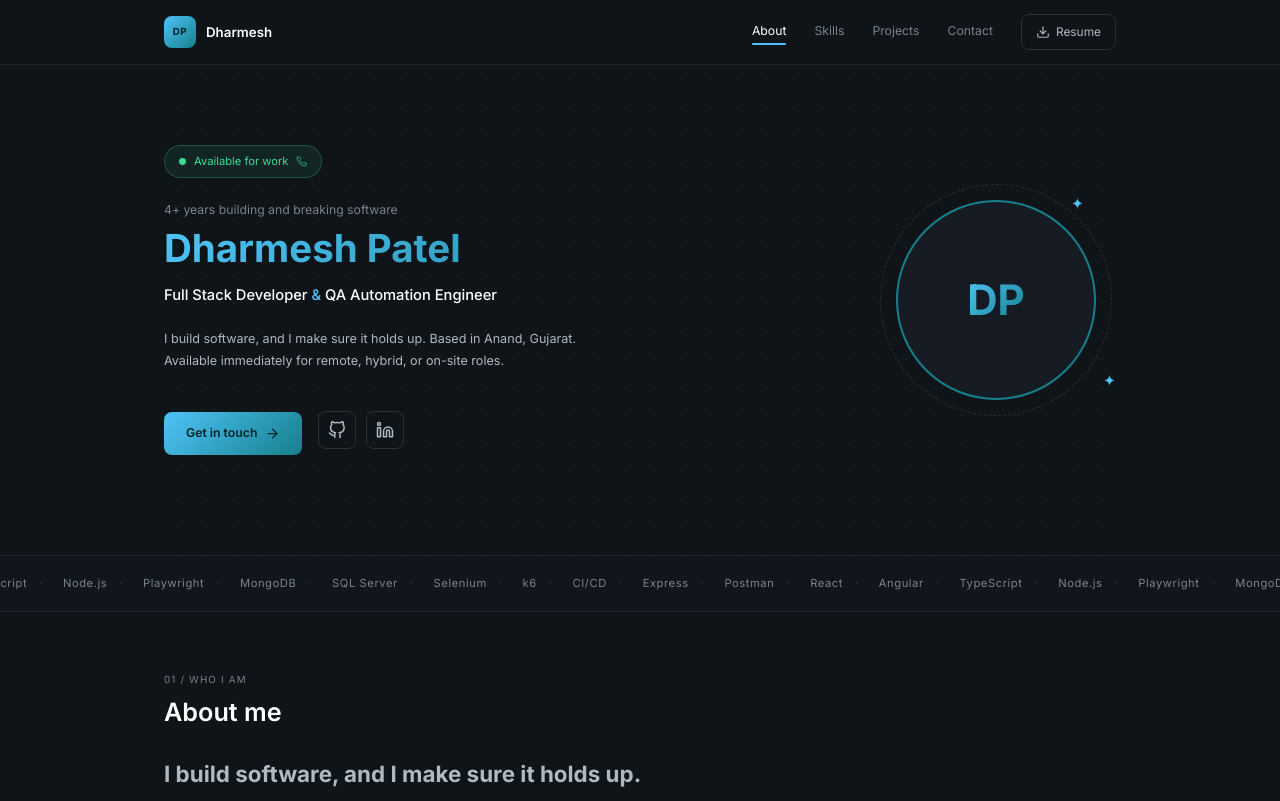
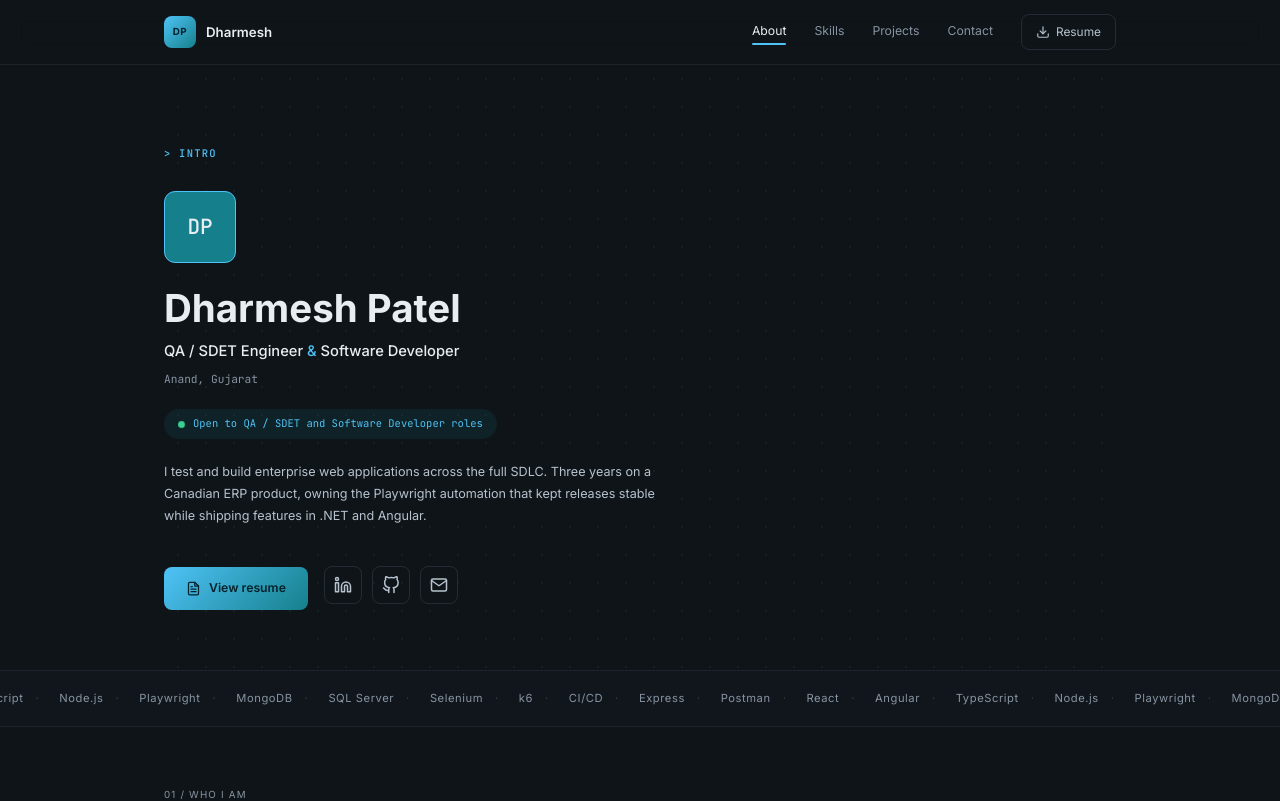
Before and after one commit to dharmeshpt2710/portfolio, a React (Vite) app: page / in a window 1280 px wide. Shown: the top 801 px of the page. Built offline with nearby package versions, Linux system fonts and the light colour scheme.

Commit message:
Phase 1: rebuild hero with QA-first positioning, monogram, and updated palette

```diff
--- a/index.html
+++ b/index.html
@@ -6,12 +6,12 @@
     <meta name="viewport" content="width=device-width, initial-scale=1.0" />
     <meta
       name="description"
-      content="Portfolio of Dharmesh Patel, a full stack developer and QA automation engineer with 4+ years of experience in React, Angular, Node.js, and Playwright/Selenium test automation."
+      content="Portfolio of Dharmesh Patel, QA / SDET Engineer and Software Developer with 3+ years of experience in Playwright, Selenium, .NET, Angular, and Node.js."
     />
-    <title>Dharmesh Patel | Full Stack Developer & QA Automation Engineer</title>
+    <title>Dharmesh Patel | QA / SDET Engineer & Software Developer</title>
     <link rel="preconnect" href="https://fonts.googleapis.com" />
     <link rel="preconnect" href="https://fonts.gstatic.com" crossorigin />
-    <link href="https://fonts.googleapis.com/css2?family=Inter:wght@400;500;600;700&display=swap" rel="stylesheet" />
+    <link href="https://fonts.googleapis.com/css2?family=Inter:wght@400;500;600;700&family=JetBrains+Mono:wght@400;500&display=swap" rel="stylesheet" />
   </head>
   <body>
     <div id="root"></div>
--- a/src/components/layout/Navbar.jsx
+++ b/src/components/layout/Navbar.jsx
@@ -54,7 +54,7 @@ function Navbar() {
               {link.label}
             </a>
           ))}
-          <a href="/Dharmesh_Resume.pdf" className="navbar-resume" download aria-label="Download resume">
+          <a href={`${import.meta.env.BASE_URL}Dharmesh_Resume.pdf`} className="navbar-resume" download aria-label="Download resume">
             <FiDownload size={14} aria-hidden="true" />
             Resume
           </a>
--- a/src/components/sections/Hero.css
+++ b/src/components/sections/Hero.css
@@ -1,9 +1,8 @@
 .hero {
   position: relative;
-  padding: 80px 0 100px;
+  padding: 80px 0 60px;
 }
 
-/* Dotted grid background texture */
 .hero::before {
   content: '';
   position: absolute;
@@ -17,10 +16,64 @@
 .hero-inner {
   position: relative;
   z-index: 1;
-  display: grid;
-  grid-template-columns: 1fr auto;
-  gap: 64px;
+}
+
+/* Section eyebrow */
+.section-eyebrow {
+  font-family: var(--mono);
+  font-size: 0.75rem;
+  font-weight: 500;
+  text-transform: uppercase;
+  letter-spacing: 0.12em;
+  color: var(--accent-light);
+  margin: 0 0 28px;
+}
+
+/* Monogram */
+.hero-monogram {
+  width: 72px;
+  height: 72px;
+  border-radius: var(--radius-md);
+  background: var(--accent);
+  border: 1.5px solid var(--accent-light);
+  display: flex;
   align-items: center;
+  justify-content: center;
+  margin-bottom: 24px;
+}
+
+.hero-monogram-text {
+  font-family: var(--mono);
+  font-size: 1.5rem;
+  font-weight: 500;
+  color: var(--text-primary);
+  line-height: 1;
+}
+
+.hero-name {
+  font-size: 2.75rem;
+  font-weight: 700;
+  margin: 0 0 10px;
+  line-height: 1.1;
+  color: var(--text-primary);
+}
+
+.hero-tagline {
+  font-size: 1.05rem;
+  font-weight: 500;
+  color: var(--text-primary);
+  margin: 0 0 6px;
+}
+
+.hero-amp {
+  color: var(--accent-light);
+}
+
+.hero-location {
+  font-family: var(--mono);
+  font-size: 0.8rem;
+  color: var(--text-muted);
+  margin: 0 0 20px;
 }
 
 /* Status pill */
@@ -30,23 +83,11 @@
   gap: 8px;
   padding: 6px 14px;
   border-radius: 999px;
-  background: rgba(61, 220, 151, 0.08);
-  border: 1px solid rgba(61, 220, 151, 0.25);
-  font-size: 0.8rem;
-  color: var(--status);
+  background: rgba(21, 128, 140, 0.12);
+  font-family: var(--mono);
+  font-size: 0.75rem;
+  color: var(--accent-light);
   margin-bottom: 22px;
-  text-decoration: none;
-  cursor: pointer;
-  transition: background 0.2s ease, border-color 0.2s ease;
-}
-
-.hero-status:hover {
-  background: rgba(61, 220, 151, 0.16);
-  border-color: rgba(61, 220, 151, 0.5);
-}
-
-.hero-status-phone {
-  opacity: 0.75;
 }
 
 .status-dot {
@@ -63,39 +104,11 @@
   50%       { opacity: 0.4; transform: scale(0.72); }
 }
 
-.hero-eyebrow {
-  color: var(--text-muted);
-  font-size: 0.875rem;
-  margin: 0 0 6px;
-}
-
-.hero-name {
-  font-size: 2.75rem;
-  font-weight: 700;
-  margin: 0 0 14px;
-  line-height: 1.1;
-  background: var(--accent-gradient);
-  background-clip: text;
-  -webkit-background-clip: text;
-  -webkit-text-fill-color: transparent;
-}
-
-.hero-tagline {
-  font-size: 1.05rem;
-  font-weight: 500;
-  color: var(--text-primary);
-  margin: 0 0 20px;
-}
-
-.hero-amp {
-  color: var(--accent-light);
-}
-
 .hero-intro {
   color: var(--text-body);
   font-size: 0.9rem;
   line-height: 1.75;
-  max-width: 440px;
+  max-width: 520px;
   margin: 0 0 32px;
 }
 
@@ -113,7 +126,7 @@
   gap: 8px;
   padding: 11px 22px;
   border-radius: var(--radius-sm);
-  background: var(--accent-gradient);
+  background: var(--accent-light);
   color: #06222a;
   font-weight: 600;
   font-size: 0.875rem;
@@ -151,82 +164,18 @@
   color: var(--accent-light);
 }
 
-/* Avatar */
-.hero-right {
-  display: flex;
-  align-items: center;
-  justify-content: center;
-  padding: 20px;
-  overflow: hidden;
-}
-
-.hero-avatar-wrap {
-  position: relative;
-  width: 200px;
-  height: 200px;
-}
-
-.hero-avatar-dashed {
-  position: absolute;
-  inset: -16px;
-  border-radius: 50%;
-  border: 1.5px dashed var(--border);
-}
-
-.hero-avatar {
-  width: 200px;
-  height: 200px;
-  border-radius: 50%;
-  border: 2px solid var(--accent);
-  background: var(--surface);
-  display: flex;
-  align-items: center;
-  justify-content: center;
-}
-
-.hero-avatar-initials {
-  font-size: 3rem;
-  font-weight: 700;
-  background: var(--accent-gradient);
-  background-clip: text;
-  -webkit-background-clip: text;
-  -webkit-text-fill-color: transparent;
-  line-height: 1;
-}
-
-.hero-sparkle {
-  position: absolute;
-  color: var(--accent-light);
-  font-size: 1.1rem;
-  line-height: 1;
-  pointer-events: none;
-  user-select: none;
-}
-
-.hero-sparkle-1 {
-  top: -4px;
-  right: 12px;
-}
-
-.hero-sparkle-2 {
-  bottom: 12px;
-  right: -20px;
-}
-
-/* Mobile: single column, avatar on top */
 @media (max-width: 640px) {
   .hero {
-    padding: 60px 0 80px;
+    padding: 60px 0 40px;
   }
 
   .hero-inner {
-    grid-template-columns: 1fr;
     text-align: center;
-    gap: 40px;
   }
 
-  .hero-right {
-    order: -1;
+  .hero-monogram {
+    margin-left: auto;
+    margin-right: auto;
   }
 
   .hero-name {
--- a/src/components/sections/Hero.jsx
+++ b/src/components/sections/Hero.jsx
@@ -1,4 +1,4 @@
-import { FiGithub, FiLinkedin, FiArrowRight, FiPhone } from 'react-icons/fi'
+import { FiGithub, FiLinkedin, FiMail, FiFileText } from 'react-icons/fi'
 import './Hero.css'
 
 function Hero() {
@@ -6,26 +6,50 @@ function Hero() {
     <section id="hero" className="hero">
       <div className="hero-inner">
         <div className="hero-left">
-          <a href="tel:+919925642153" className="hero-status" aria-label="Call now">
-            <span className="status-dot" aria-hidden="true" />
-            Available for work
-            <FiPhone size={11} className="hero-status-phone" aria-hidden="true" />
-          </a>
+          <p className="section-eyebrow">&gt; INTRO</p>
 
-          <p className="hero-eyebrow">4+ years building and breaking software</p>
+          <div className="hero-monogram" aria-hidden="true">
+            <span className="hero-monogram-text">DP</span>
+          </div>
+
           <h1 className="hero-name">Dharmesh Patel</h1>
           <p className="hero-tagline">
-            Full Stack Developer <span className="hero-amp">&amp;</span> QA Automation Engineer
+            QA / SDET Engineer <span className="hero-amp">&amp;</span> Software Developer
           </p>
+          <p className="hero-location">Anand, Gujarat</p>
+
+          <span className="hero-status">
+            <span className="status-dot" aria-hidden="true" />
+            Open to QA / SDET and Software Developer roles
+          </span>
+
           <p className="hero-intro">
-            I build software, and I make sure it holds up. Based in Anand, Gujarat. Available immediately for remote, hybrid, or on-site roles.
+            I test and build enterprise web applications across the full SDLC.
+            Three years on a Canadian ERP product, owning the Playwright
+            automation that kept releases stable while shipping features in .NET
+            and Angular.
           </p>
 
           <div className="hero-actions">
-            <a href="#contact" className="btn-primary">
-              Get in touch <FiArrowRight size={15} aria-hidden="true" />
+            <a
+              href={`${import.meta.env.BASE_URL}Dharmesh_Resume.pdf`}
+              className="btn-primary"
+              target="_blank"
+              rel="noopener noreferrer"
+            >
+              <FiFileText size={15} aria-hidden="true" />
+              View resume
             </a>
             <div className="hero-social-links">
+              <a
+                href="https://linkedin.com/in/dharmeshpt87"
+                className="hero-social-link"
+                target="_blank"
+                rel="noopener noreferrer"
+                aria-label="LinkedIn profile"
+              >
+                <FiLinkedin size={18} aria-hidden="true" />
+              </a>
               <a
                 href="https://github.com/dharmeshpt2710"
                 className="hero-social-link"
@@ -36,26 +60,13 @@ function Hero() {
                 <FiGithub size={18} aria-hidden="true" />
               </a>
               <a
-                href="https://linkedin.com/in/dharmeshpt87"
+                href="mailto:dharmeshpt87@gmail.com"
                 className="hero-social-link"
-                target="_blank"
-                rel="noopener noreferrer"
-                aria-label="LinkedIn profile"
+                aria-label="Send email"
               >
-                <FiLinkedin size={18} aria-hidden="true" />
+                <FiMail size={18} aria-hidden="true" />
               </a>
             </div>
-          </div>
-        </div>
-
-        <div className="hero-right" aria-hidden="true">
-          <div className="hero-avatar-wrap">
-            <div className="hero-avatar-dashed" aria-hidden="true" />
-            <div className="hero-avatar">
-              <span className="hero-avatar-initials">DP</span>
-            </div>
-            <span className="hero-sparkle hero-sparkle-1" aria-hidden="true">✦</span>
-            <span className="hero-sparkle hero-sparkle-2" aria-hidden="true">✦</span>
           </div>
         </div>
       </div>
--- a/src/index.css
+++ b/src/index.css
@@ -1,17 +1,19 @@
 :root {
   --bg: #0f1419;
   --bg-alt: #11161d;
-  --surface: #161b23;
-  --border: #2a2f38;
-  --border-faint: #1f242c;
-  --text-primary: #ffffff;
-  --text-body: #b0b8c0;
-  --text-muted: #7a828c;
+  --surface: #161d24;
+  --border: #232c35;
+  --border-faint: #1d242c;
+  --text-primary: #e8edf2;
+  --text-body: #b6c2cd;
+  --text-muted: #8794a1;
   --accent: #15808c;
+  --accent-deep: #0c5a64;
   --accent-light: #4fc3f7;
   --accent-soft: #9fe7ee;
   --accent-gradient: linear-gradient(135deg, #4fc3f7, #15808c);
   --status: #3ddc97;
+  --mono: 'JetBrains Mono', monospace;
   --radius-sm: 8px;
   --radius-md: 11px;
   --radius-lg: 14px;
```
Also changed, not shown: 1 other file (tests, documents, lock files or other folders).
